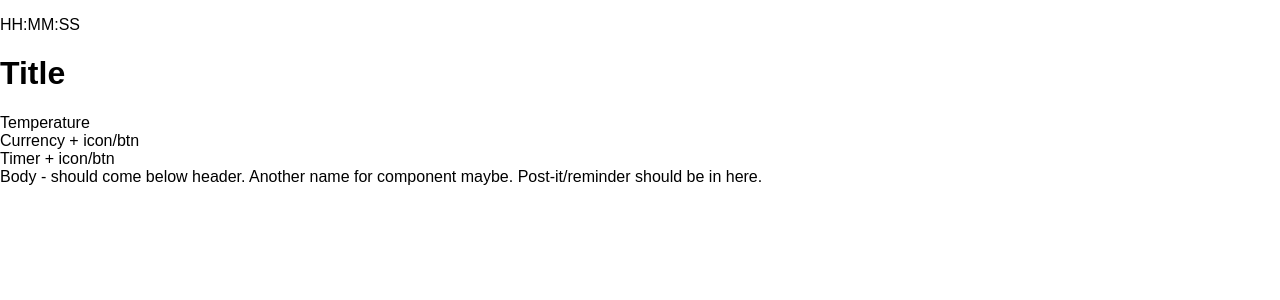
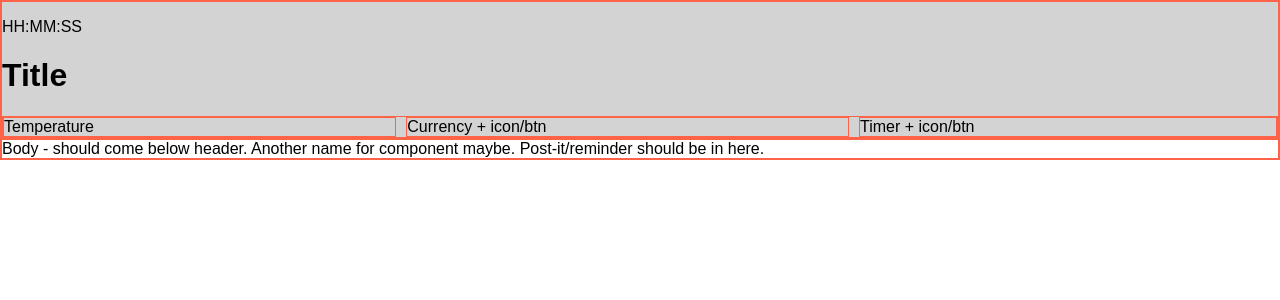
Before and after one commit to uddesson/travel-planner, a React (Create React App) app: page / in a window 1280 px wide. Shown: the top 300 px of the page. Built offline with nearby package versions, Linux system fonts and the light colour scheme.

Commit message:
Add grid and teststyles

```diff
--- a/src/App.css
+++ b/src/App.css
@@ -1 +1,15 @@
-/* TBA */
+/* General */
+.grid{
+    display: grid;
+    grid-template-columns: auto auto auto;
+    grid-column-gap: 10px;
+}
+
+.header{
+    background-color: lightgrey;
+}
+
+/* Used for testing - to be removed */
+.testborder{
+    border: 1px solid tomato;
+}
```
